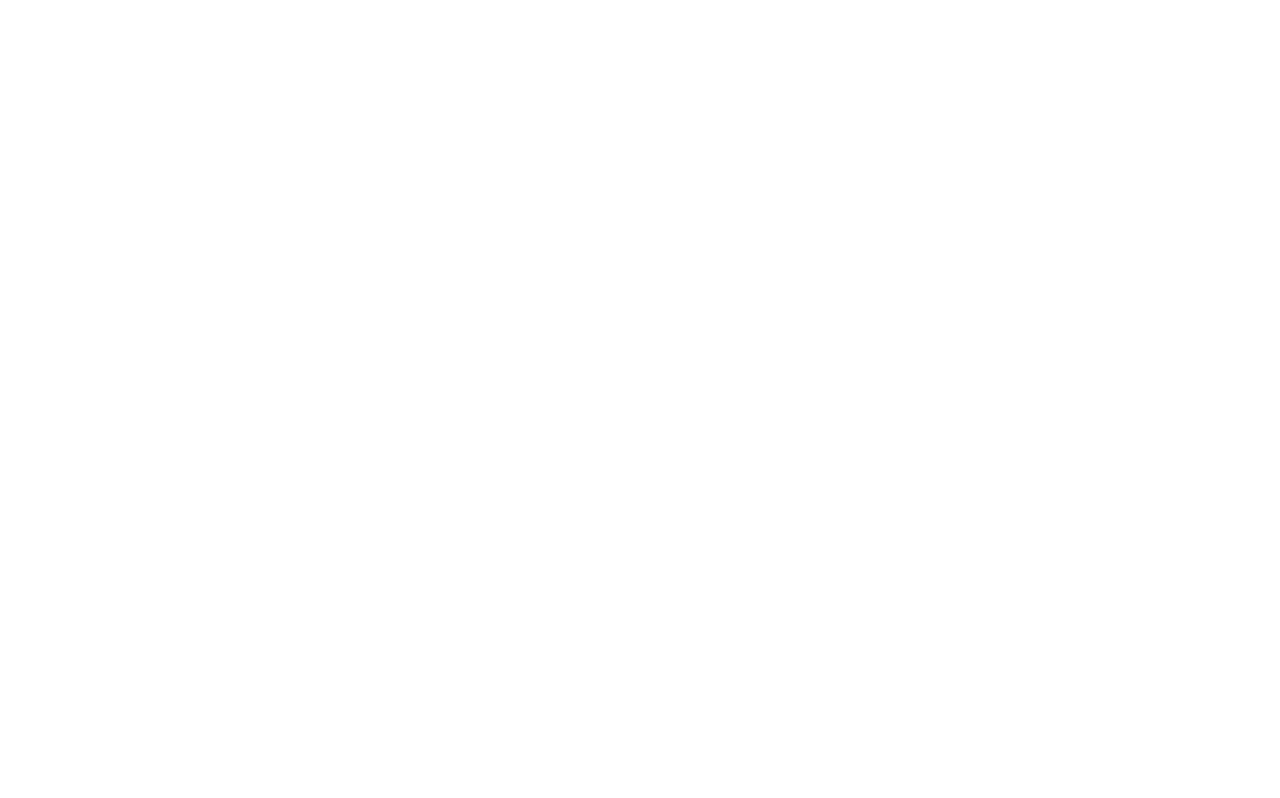
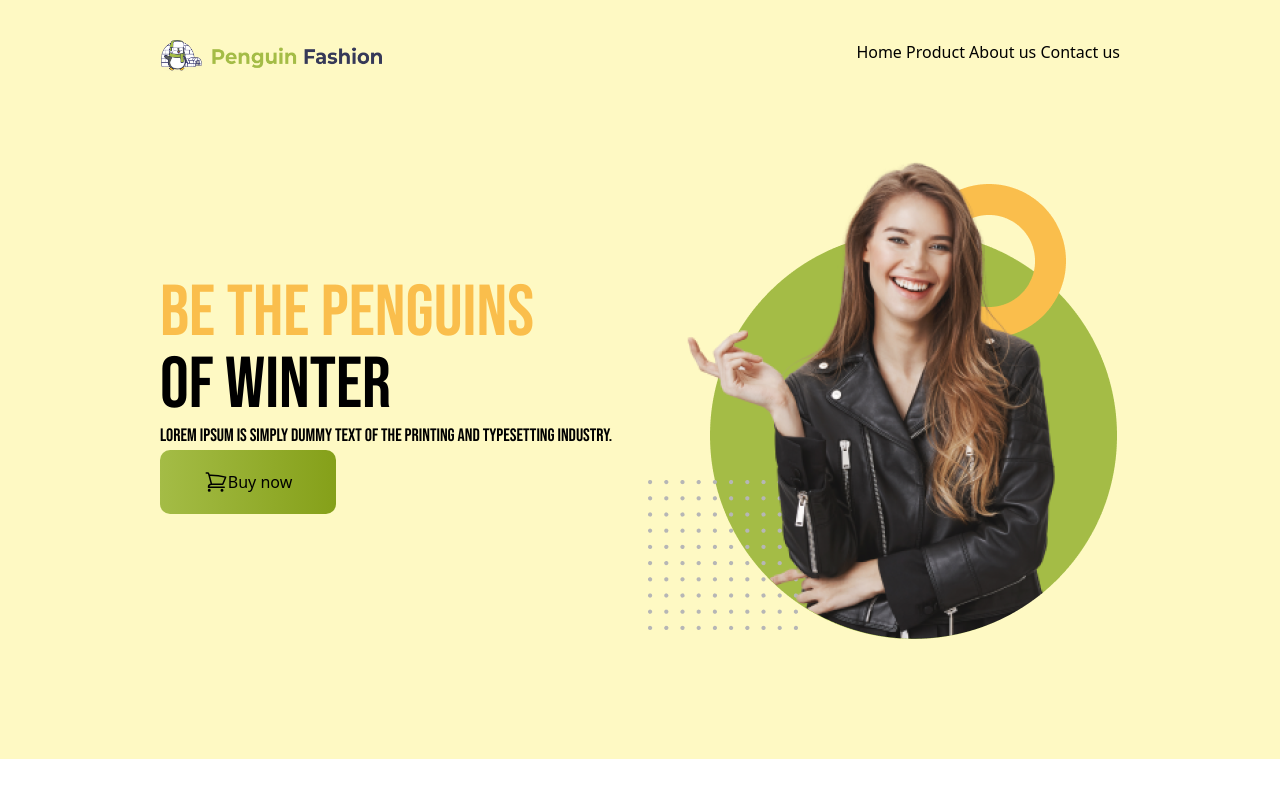
Before and after one commit to Noman4d/penguin-fashion, a plain HTML site: page index.html in a window 1280 px wide. Drawn offline with nearby package versions, Linux system fonts and the light colour scheme.

Commit message:
added banner section

```diff
--- a/index.html
+++ b/index.html
@@ -3,9 +3,52 @@
 <head>
     <meta charset="UTF-8">
     <meta name="viewport" content="width=device-width, initial-scale=1.0">
+    <script src="https://cdn.tailwindcss.com"></script>
+    <link rel="preconnect" href="https://fonts.googleapis.com">
+    <link rel="preconnect" href="https://fonts.gstatic.com" crossorigin>
+    <link href="https://fonts.googleapis.com/css2?family=Bebas+Neue&display=swap" rel="stylesheet">
     <title>Penguin</title>
+    <style>
+        .bebas-neue{
+            font-family: "Bebas Neue", sans-serif;
+            font-weight: 400;
+            font-style: normal;
+        }
+    </style>
 </head>
 <body>
+    <header class="bg-yellow-100 px-40 py-10">
+        <nav>
+            <div class="flex justify-between">
+                <div>
+                    <img class="w-56 h-8" src="./icons/logo.png" alt="">
+                </div>
+                <div>
+                    <a href="#">Home</a>
+                    <a href="#">Product</a>
+                    <a href="#">About us</a>
+                    <a href="#">Contact us</a>
+                </div>
+            </div>
+        </nav>
+        <!-- Banner -->
+        <div class="flex justify-between my-20 items-center ">
+            <div class="gap-5">
+                <h1 class="bebas-neue text-7xl"><span class="text-[#FABE4C]">Be the Penguins</span><br>
+                    of Winter</h1>
+                    <p class="bebas-neue text-lg">Lorem Ipsum is simply dummy text of the printing
+                        and typesetting industry.</p>
+                        <Btn class="flex w-44 h-16 items-center justify-center  bg-gradient-to-r from-[#A4BC46] to-[#85A019] rounded-[10px]">
+                            <svg xmlns="http://www.w3.org/2000/svg" fill="none" viewBox="0 0 24 24" stroke-width="1.5" stroke="currentColor" class="w-6 h-6">
+                                <path stroke-linecap="round" stroke-linejoin="round" d="M2.25 3h1.386c.51 0 .955.343 1.087.835l.383 1.437M7.5 14.25a3 3 0 0 0-3 3h15.75m-12.75-3h11.218c1.121-2.3 2.1-4.684 2.924-7.138a60.114 60.114 0 0 0-16.536-1.84M7.5 14.25 5.106 5.272M6 20.25a.75.75 0 1 1-1.5 0 .75.75 0 0 1 1.5 0Zm12.75 0a.75.75 0 1 1-1.5 0 .75.75 0 0 1 1.5 0Z" />
+                              </svg>
+                              Buy now</Btn>
+            </div>
+            <div>
+                <img src="./images/model.png" alt="">
+            </div>
+        </div>
+    </header>
 
 </body>
 </html>
--- /dev/null
+++ b/tailwind.config.js
@@ -0,0 +1,8 @@
+/** @type {import('tailwindcss').Config} */
+module.exports = {
+    content: ["./src/**/*.{html,js}"],
+    theme: {
+      extend: {},
+    },
+    plugins: [],
+  }
```
